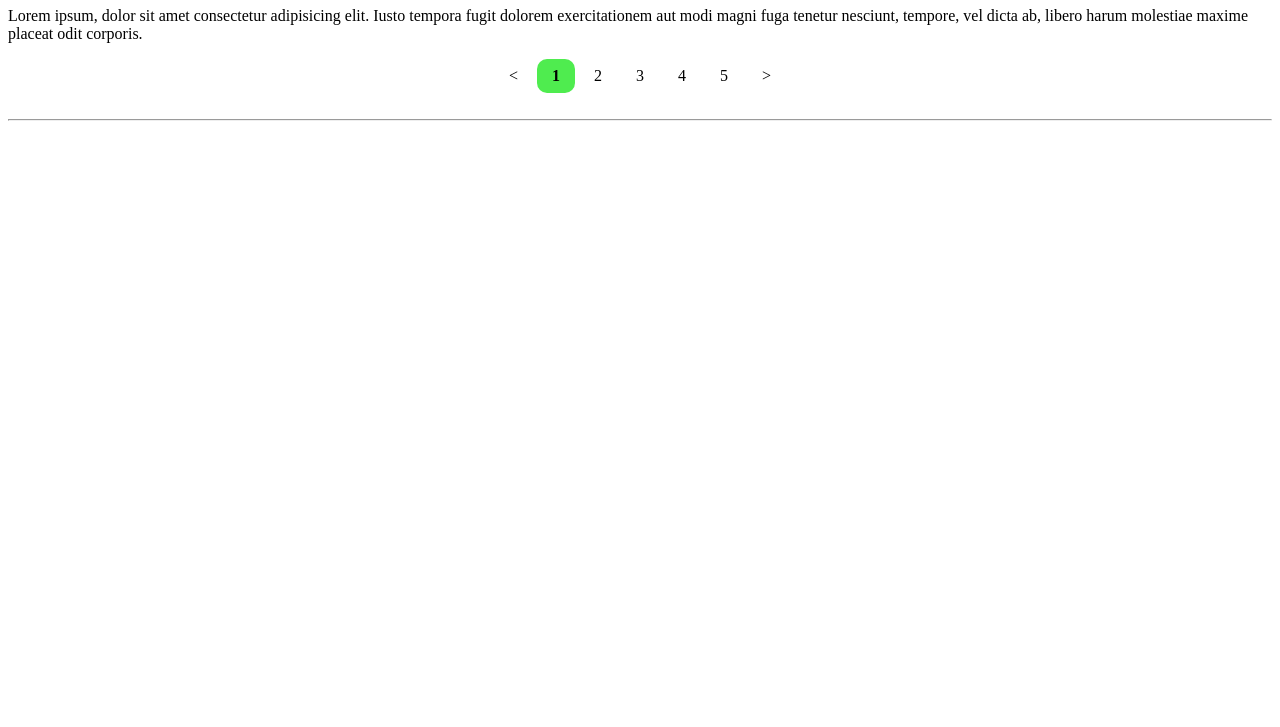
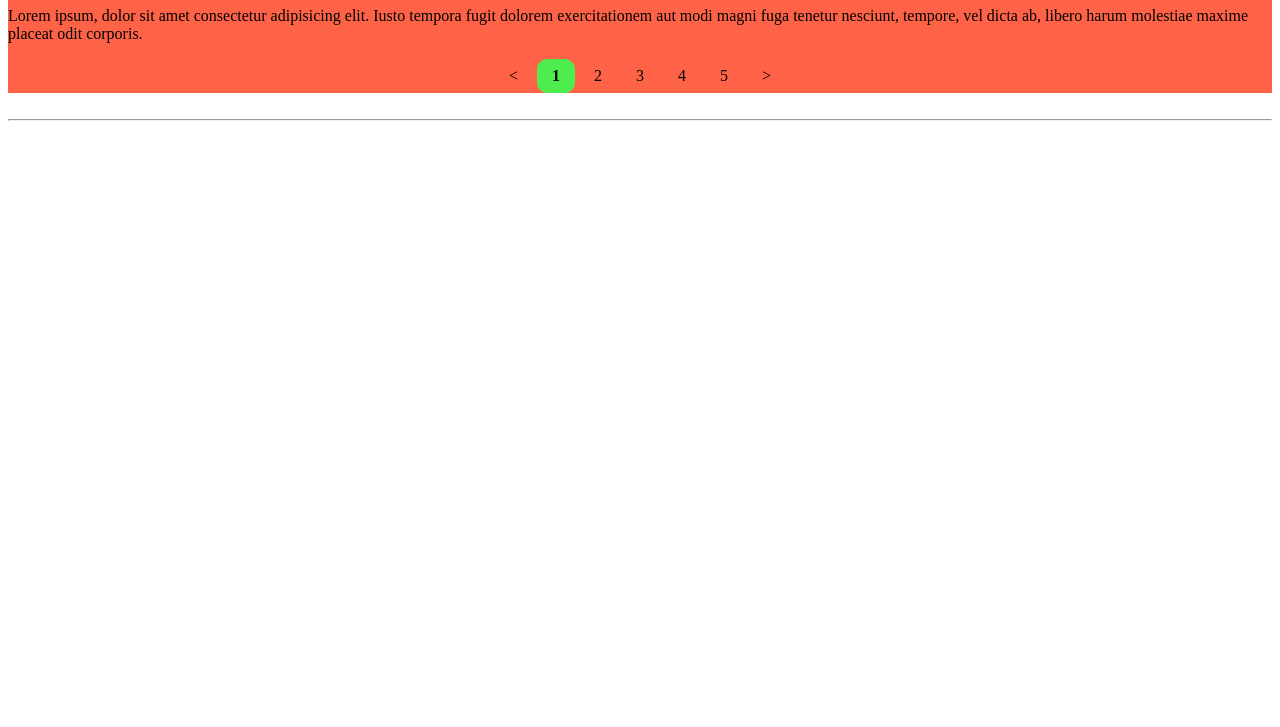
Before and after one commit to capbybara/about, a plain HTML site: page index.html in a window 1280 px wide. Shown: the part 73-800 px from the top of the page. Drawn offline with Linux system fonts and the light colour scheme.

Commit message:
Update style.css

```diff
--- a/style.css
+++ b/style.css
@@ -19,3 +19,6 @@
 h1{
     color:rgb(63, 47, 132);
 }
+header{
+    background-color:tomato;
+}
```
